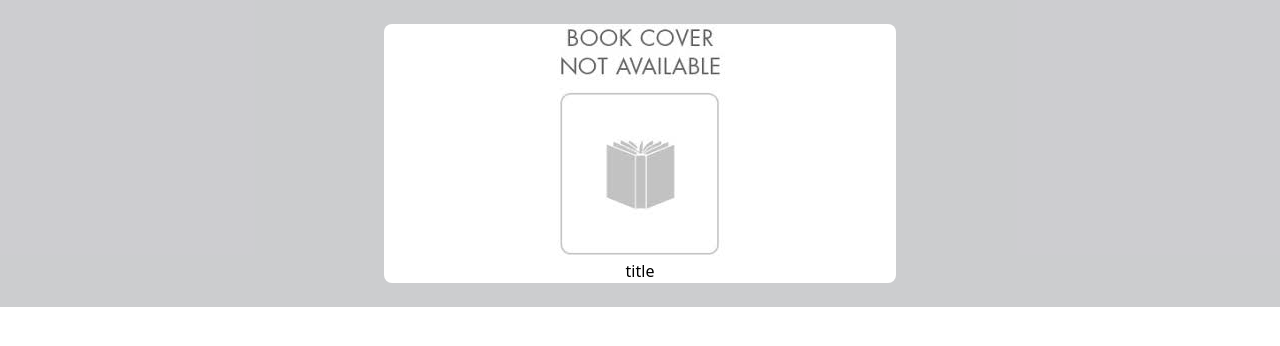
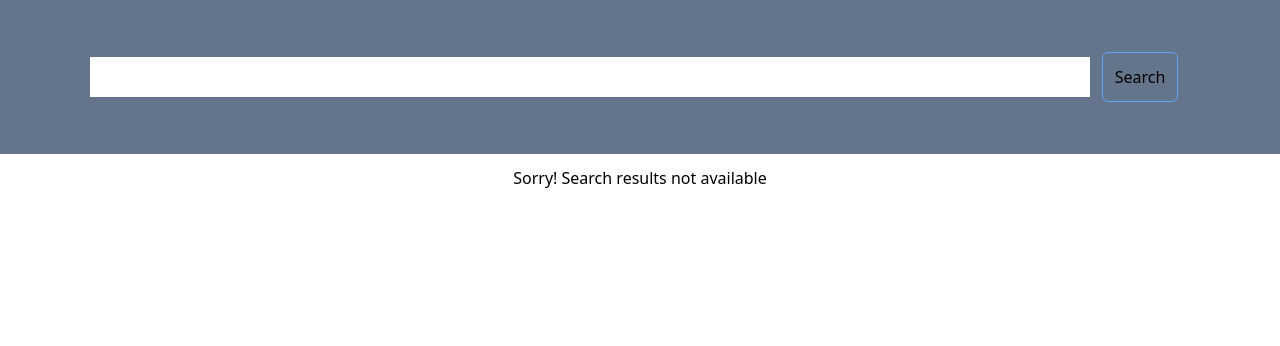
Before and after one commit to Umutoni-Rita/bookavida, a React (Create React App) app: page / in a window 1280 px wide. Shown: the top 346 px of the page. Built offline with nearby package versions, Linux system fonts and the light colour scheme.

Commit message:
updt: book layout changed

```diff
--- a/src/App.js
+++ b/src/App.js
@@ -1,11 +1,10 @@
 import React from 'react';
-// import SearchBook from './components/search';
-import BookSummary from './components/bookSummary';
+import SearchBook from './components/search';
 
 function App() {
   return (
-    <div className="App">
-      <BookSummary />
+    <div className="App overflow-hidden">
+      <SearchBook />
     </div>
   );
 }
--- a/src/components/book.jsx
+++ b/src/components/book.jsx
@@ -3,10 +3,10 @@ import React from 'react';
 
 export default function Book ({ id, coverSrc, title, author, releaseYear, bookLink }) {
     return (
-        <div key={id} className='flex items-start max-w-[300px] mb-3 p-3 border border-gray-300 rounded-md'>
-            <img src={coverSrc} alt="Book cover" className='w-[100px] h-auto mr-3'/>
+        <div key={id} className='flex w-[95%] mb-3 p-3 border border-gray-300 rounded-md hover:shadow-lg cursor-pointer' title={title}>
+            <img src={coverSrc} alt="Book cover" className='w-[100px] mr-3 md:w-[150px]'/>
             <div className='flex flex-col flex-1'>
-                <h1 className='font-semibold text-lg overflow-hidden whitespace-nowrap overflow-ellipsis mb-1'>{title}</h1>
+                <h1 className='font-semibold text-lg overflow-hidden whitespace-wrap overflow-ellipsis mb-1'>{title}</h1>
                 <h2 className='font-medium text-base mb-1'>{author}</h2>
                 {releaseYear && <p className='font-normal text-sm mb-1'>Release Year: {releaseYear}</p>}
                 <a href={bookLink} target='_blank' rel='noopener noreferrer' className=' hover:text-blue-700'>See more ...</a>
--- a/src/components/bookSummary.jsx
+++ b/src/components/bookSummary.jsx
@@ -9,8 +9,9 @@ const BookSummary = ({
   releaseYear,
   bookLink,
 }) => {
+
   return (
-    <div className=" bg-gray-950 flex bg-opacity-20">
+    <div className=" bg-gray-950 flex bg-opacity-20 absolute">
       <div className="md:w-2/5 w-[95%] h-[95%] flex flex-col justify-center items-center mx-auto my-6 bg-white rounded-lg">
         <img src={coverSrc || coverUnavailable} alt="cover" />
         <h1>{title || "title"}</h1>
--- a/src/components/loader.jsx
+++ b/src/components/loader.jsx
@@ -2,7 +2,7 @@ import React from "react";
 
 export default function Loader() {
   return (
-    <div className={`flex items-center justify-center p-3 border-4 bg-gray-600 border-dashed border-gray-900 rounded-full w-full h-full m-1 loader`}>
+    <div className={`flex items-center justify-center p-3 border-3 bg-gray-600 border-dashed border-gray-900 rounded-full m-1 w-full h-full loader`}>
     </div>
   );
 }
--- a/src/components/search.jsx
+++ b/src/components/search.jsx
@@ -11,7 +11,7 @@ export default function SearchBook() {
   const [bookDetail, setBookDetail] = useState([]);
   const [isLoading, setIsLoading] = useState(false);
 
-  const api_url = `https://www.googleapis.com/books/v1/volumes?q=${searchTerm}&key=${API_KEY}&maxResults=${25}`;
+  const api_url = `https://www.googleapis.com/books/v1/volumes?q=${searchTerm}&key=${API_KEY}&maxResults=${35}`;
 
   const generateBook = (event) => {
     if (event.key === "Enter" || event.type === "click") {
@@ -41,7 +41,7 @@ export default function SearchBook() {
           value={searchTerm}
           onChange={(e) => setSearchTerm(e.target.value)}
           onKeyDown={generateBook}
-          className=" p-2 w-8/12"
+          className=" p-2 w-8/12 min-[360px]:w-10/12"
         />
         <button
           className="p-3 m-3 border-blue-400 border rounded-md"
@@ -62,11 +62,12 @@ export default function SearchBook() {
             <Book
               key={book.id}
               coverSrc={
-                book.volumeInfo.imageLinks?.sThumbnail || coverUnavailable
+                book.volumeInfo.imageLinks?.smallThumbnail || coverUnavailable
               }
               title={book.volumeInfo.title}
               author={book.volumeInfo.authors}
               bookLink={book.volumeInfo.previewLink}
+              releaseYear={book.volumeInfo.publisherDate}
             />
           ))
         )}
```
